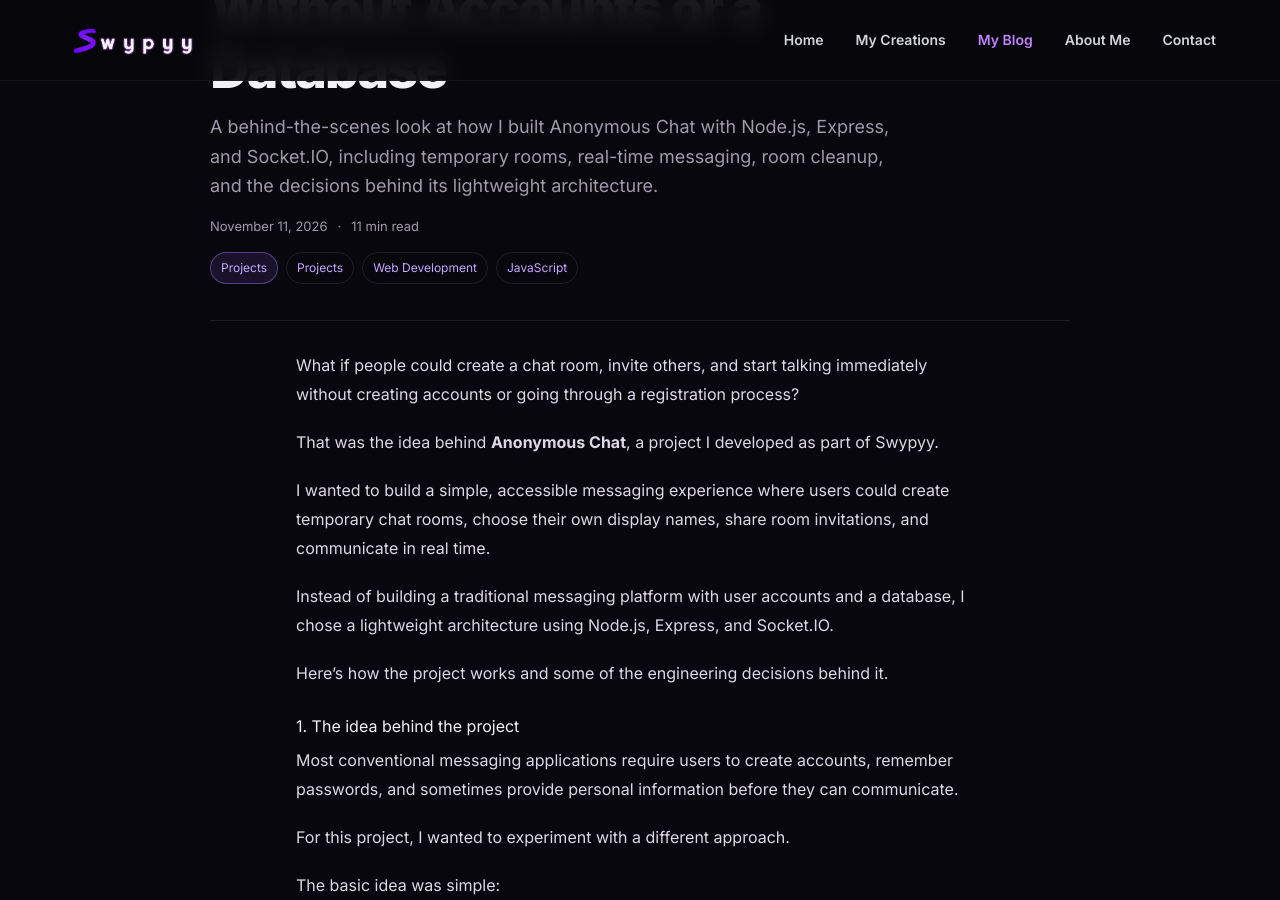
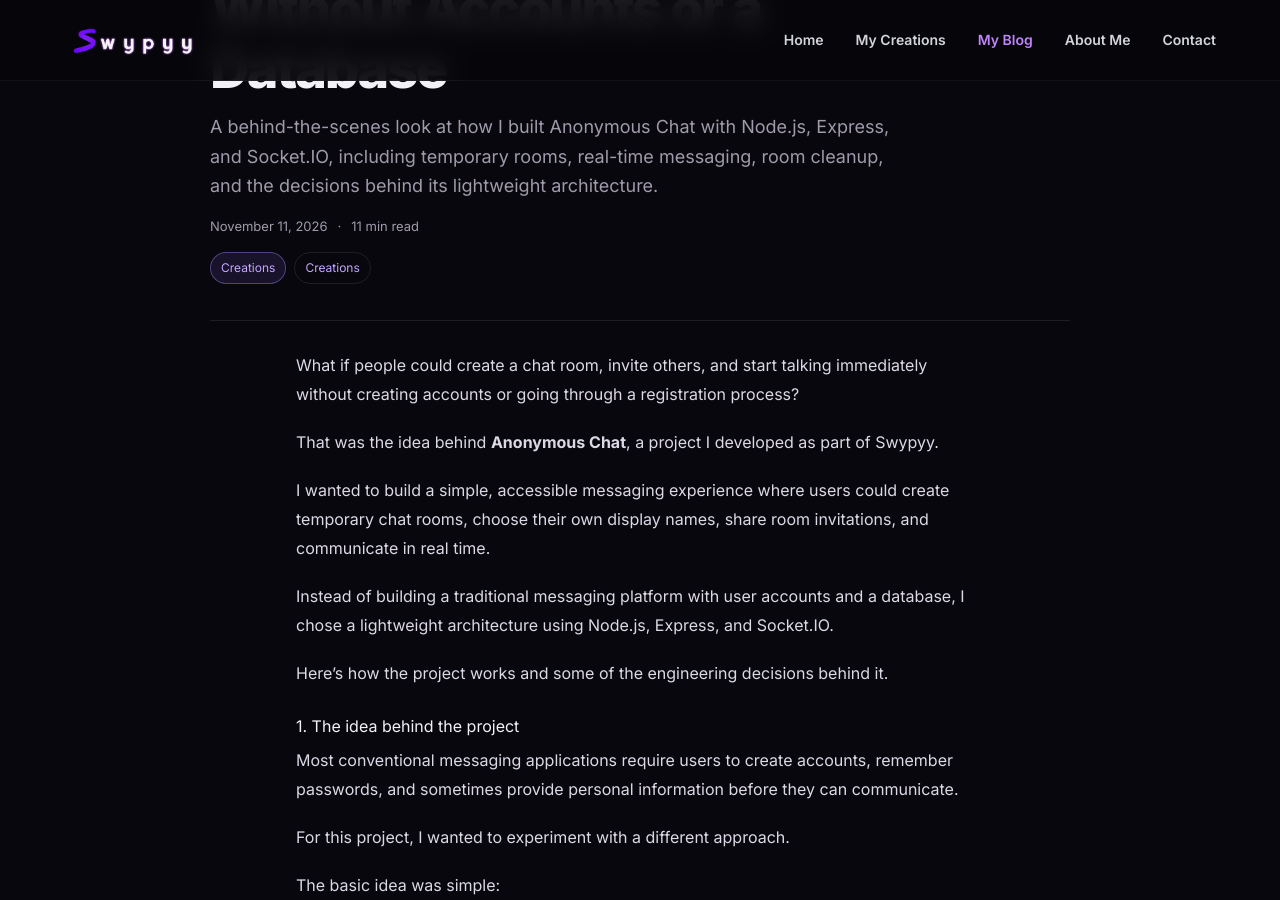
Before and after one commit to swypyy/swypyy.github.io, a Jekyll site: the page built from _posts/2026-11-11-building-anonymous-chat.md, in a window 1280 px wide and 900 px high, scrolled down 372 px. Built offline with Jekyll 4.4.1, drawn with Linux system fonts in a browser that asks for light colours; nearby versions of some CDN libraries.

Commit message:
Change tags and categories in anonymous chat post
Updated tags and categories for the blog post.

```diff
--- a/_posts/2026-11-11-building-anonymous-chat.md
+++ b/_posts/2026-11-11-building-anonymous-chat.md
@@ -3,8 +3,8 @@ layout: post
 title: "Building Anonymous Chat: Real-Time Conversations Without Accounts or a Database"
 date: 2026-11-11 10:30:00 +0530
 description: "A behind-the-scenes look at how I built Anonymous Chat with Node.js, Express, and Socket.IO, including temporary rooms, real-time messaging, room cleanup, and the decisions behind its lightweight architecture."
-tags: [Projects, Web Development, JavaScript]
-categories: [Projects]
+tags: [Creations]
+categories: [Creations]
 ---
 
 What if people could create a chat room, invite others, and start talking immediately without creating accounts or going through a registration process?
```
